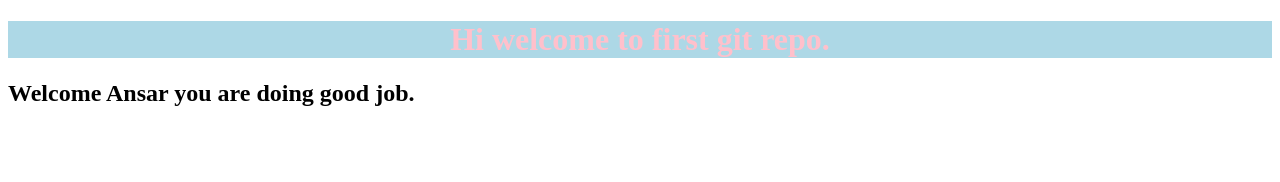
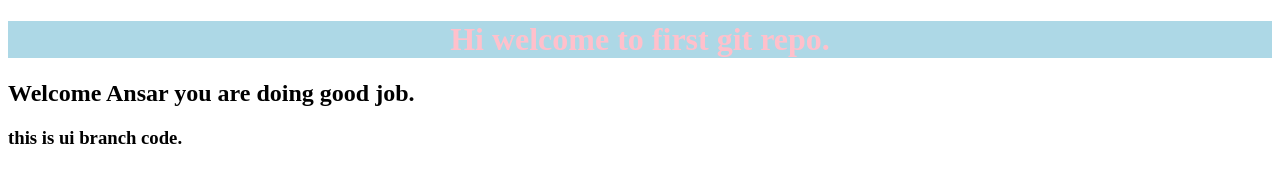
Before and after one commit to ansar98015/myfirstrepo, a plain HTML site: page index.html in a window 1280 px wide. Drawn offline with Linux system fonts and the light colour scheme.

Commit message:
html h3 tag added.

```diff
--- a/index.html
+++ b/index.html
@@ -9,5 +9,6 @@
 <body>
     <h1 class="h1Line">Hi welcome to first git repo.</h1>
     <h2>Welcome Ansar you are doing good job.</h2>
+    <h3>this is ui branch code.</h3>
 </body>
 </html>
```
